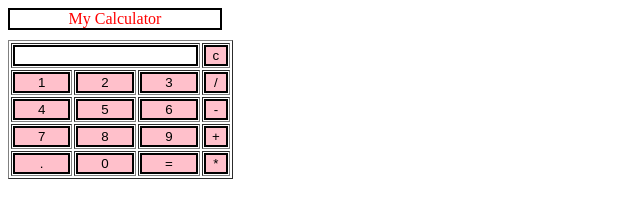
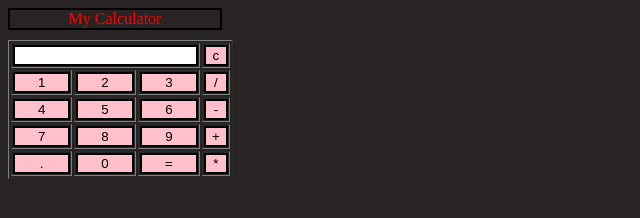
Before and after one commit to sanketnarkhede0923/HTML, a plain HTML site: page index.html in a window 1280 px wide. Shown: the whole page, without its empty margins (0-640 px from the left). Drawn offline with Linux system fonts and the light colour scheme.

Commit message:
Update index.html

```diff
--- a/index.html
+++ b/index.html
@@ -11,7 +11,7 @@
 </head>
 <!-- create table -->
 
-<body>
+<body bgcolor="#272423">
     <div class=title>My Calculator</div>
     <table border="1">
         <tr>
```
